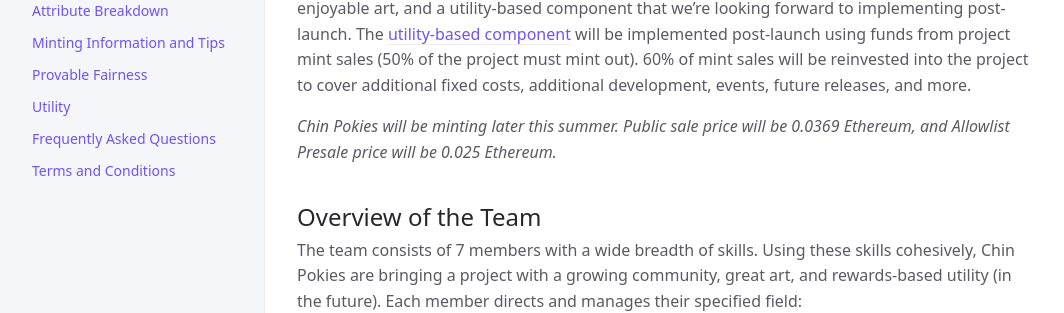
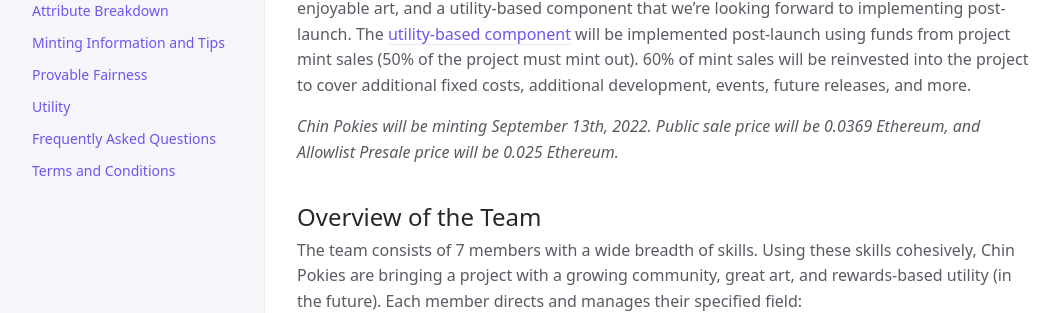
Before and after one commit to 0xbiju/0xbiju.github.io, a Jekyll site: the page built from index.md, in a window 1280 px wide and 1400 px high, scrolled down 430 px. Shown: the part 145-458 px from the top of the window, without its empty margins (107-1171 px from the left). Built offline with Jekyll 4.4.1, drawn with Linux system fonts in a browser that asks for light colours; some of the changed text lies outside the part shown.

Commit message:
mint day

```diff
--- a/index.md
+++ b/index.md
@@ -20,7 +20,7 @@ permalink: /
 Chin Pokies is a collection of 6,969 profile picture based NFTs with a focus on community, enjoyable art, and a utility-based component that we’re looking forward to implementing post-launch.
 The [utility-based component](/utility) will be implemented post-launch using funds from project mint sales (50% of the project must mint out). 60% of mint sales will be reinvested into the project to cover additional fixed costs, additional development, events, future releases, and more.
 
-*Chin Pokies will be minting later this summer. Public sale price will be 0.0369 Ethereum, and Allowlist Presale price will be 0.025 Ethereum.*
+*Chin Pokies will be minting September 13th, 2022. Public sale price will be 0.0369 Ethereum, and Allowlist Presale price will be 0.025 Ethereum.*
 
 ## Overview of the Team
 
@@ -62,7 +62,7 @@ The Chin Pokies website is designed to be transparent and ensure that all aspect
 
 #### **Mint**
 {: .no_toc }
-6,969 Chin Pokies will be minted with a target date of the end of Summer. For more information about the mint process visit the [mint information page](/mint-information-and-tips)
+6,969 Chin Pokies will be minted September 13th, 2022. For more information about the mint process visit the [mint information page](/mint-information-and-tips)
 ### Phase III - Q4 2022<br>Staking & Rewards
 
 #### **Staking Your Chin Pokie**
```
Also changed, not shown: docs/faq.md (+1 -1 lines).
